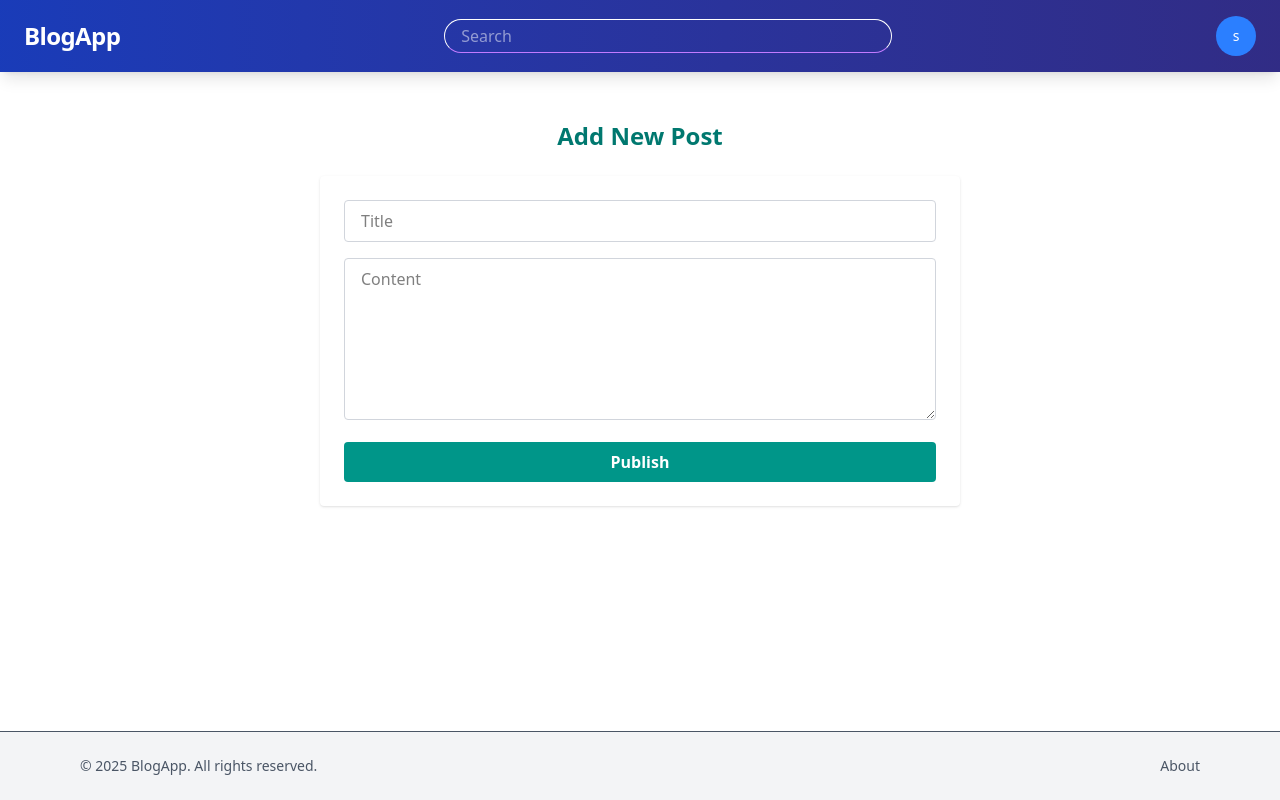
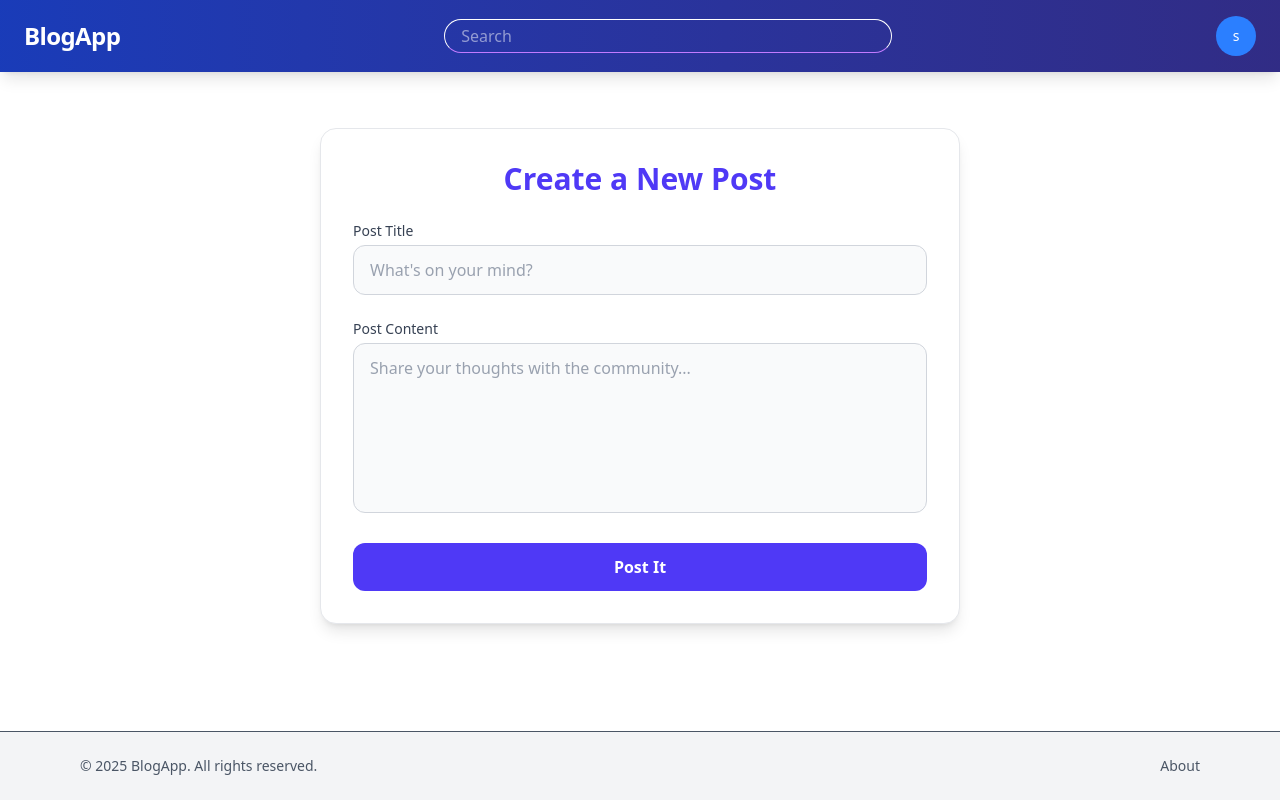
Before and after one commit to masudranam/story-house, a React (Vite) app: page /posts/create in a window 1280 px wide. Built offline with nearby package versions, Linux system fonts and the light colour scheme; sample sign-in values are in the browser's storage.

Commit message:
feat improve

```diff
--- a/src/components/Navbar.tsx
+++ b/src/components/Navbar.tsx
@@ -1,5 +1,5 @@
 import { useEffect, useRef, useState } from 'react';
-import { Link, useNavigate } from 'react-router-dom';
+import { Link, useLocation, useNavigate } from 'react-router-dom';
 import { useAuth } from '../context/AuthContext';
 
 const Navbar = () => {
@@ -8,6 +8,11 @@ const Navbar = () => {
   const navigate = useNavigate();
   const dropdownRef = useRef<HTMLDivElement>(null);
   const { user, logout} = useAuth();
+
+const location = useLocation();
+
+const hideSearchOnRoutes = ['/users/login', '/users/signup'];
+const shouldHideSearch = hideSearchOnRoutes.includes(location.pathname);
 
 
   useEffect(()=>{
@@ -48,7 +53,7 @@ const Navbar = () => {
           BlogApp
         </Link>
       </h1>
-
+      {!shouldHideSearch && (
         <input
         type='text'
         placeholder='Search'
@@ -56,6 +61,7 @@ const Navbar = () => {
         onChange={(e) => setInput(e.target.value)}
         className='w-full max-w-md px-4 py-1 border border-b-purple-400 rounded-full focus:outline-none focus:ring-2 focus:ring-blue-500'
         />
+      )}
 
       <div className="flex items-center space-x-6 caret-transparent">
 
--- a/src/pages/AddPost.tsx
+++ b/src/pages/AddPost.tsx
@@ -24,41 +24,53 @@ const AddPost = () => {
   };
 
   return (
-    <div className="max-w-2xl mx-auto mt-10 px-4">
-      <h2 className="text-2xl font-bold mb-6 text-center text-teal-700 caret-transparent">Add New Post</h2>
+  <div className="max-w-2xl mx-auto mt-12 px-4">
+    <div className="bg-white border border-gray-200 rounded-2xl shadow-lg p-6 sm:p-8">
+      <h2 className="text-2xl sm:text-3xl font-extrabold text-center text-indigo-600 mb-6">
+         Create a New Post
+      </h2>
 
-      <form onSubmit={handleSubmit} className="space-y-4 bg-white p-6 rounded shadow">
+      <form onSubmit={handleSubmit} className="space-y-6">
+        <div>
+          <label className="block text-sm font-medium text-gray-700 mb-1">Post Title</label>
           <input
             type="text"
-          placeholder="Title"
+            placeholder="What's on your mind?"
             value={title}
             onChange={e => setTitle(e.target.value)}
             required
-          className="w-full px-4 py-2 border border-gray-300 rounded focus:outline-none focus:ring-2 focus:ring-teal-500"
+            className="w-full px-4 py-3 text-gray-800 placeholder-gray-400 bg-gray-50 border border-gray-300 rounded-xl focus:ring-2 focus:ring-indigo-500 focus:outline-none"
           />
+        </div>
 
+        <div>
+          <label className="block text-sm font-medium text-gray-700 mb-1">Post Content</label>
           <textarea
-          placeholder="Content"
             rows={6}
+            placeholder="Share your thoughts with the community..."
             value={content}
             onChange={e => setContent(e.target.value)}
             required
-          className="w-full px-4 py-2 border border-gray-300 rounded focus:outline-none focus:ring-2 focus:ring-teal-500"
+            className="w-full px-4 py-3 text-gray-800 placeholder-gray-400 bg-gray-50 border border-gray-300 rounded-xl focus:ring-2 focus:ring-indigo-500 focus:outline-none resize-none"
           />
+        </div>
 
         <button
           type="submit"
           disabled={loading}
-          className={`w-full py-2 rounded text-white font-semibold transition ${loading
-            ? 'bg-teal-400 cursor-not-allowed'
-            : 'bg-teal-600 hover:bg-teal-700'
+          className={`w-full py-3 rounded-xl text-white font-semibold transition duration-200 ${
+            loading
+              ? 'bg-indigo-300 cursor-not-allowed'
+              : 'bg-indigo-600 hover:bg-indigo-700'
           }`}
         >
-          {loading ? 'Publishing...' : 'Publish'}
+          {loading ? 'Posting...' : ' Post It'}
         </button>
       </form>
     </div>
+  </div>
 );
-};
+}
+
 
 export default AddPost;
--- a/src/pages/Login.tsx
+++ b/src/pages/Login.tsx
@@ -4,6 +4,7 @@ import API from '../services/api';
 import TextInput from '../components/TextInput';
 
 import { useAuth } from '../context/AuthContext';
+import { toast } from 'react-hot-toast';
 
 
 const Login = () => {
@@ -31,7 +32,7 @@ const Login = () => {
       login(token, rememberMe);
       navigate('/profile');
     } catch {
-      alert('Login failed');
+      toast.error('Login failed');
     }
   };
 
--- a/src/pages/Settings.tsx
+++ b/src/pages/Settings.tsx
@@ -7,7 +7,7 @@ const inactive = 'bg-gray-100 text-gray-600 hover:bg-gray-200';
 
 const Settings = () => (
   <div className="max-w-xl mx-auto mt-8 p-6 bg-white rounded-2xl shadow-lg">
-    <h1 className="text-2xl font-semibold text-center text-gray-800 mb-8">Settings</h1>
+    <h1 className="text-2xl font-semibold text-center text-gray-800 mb-8 caret-transparent">Settings</h1>
 
     <div className="flex justify-center gap-4 mb-6">
       <NavLink
--- a/src/pages/postDetails.tsx
+++ b/src/pages/postDetails.tsx
@@ -81,7 +81,7 @@ const PostDetail = () => {
   };
 
   if (loading) {
-    <Loader />
+   return <Loader />
   }
 
   if (!post || error) {
@@ -98,8 +98,8 @@ const PostDetail = () => {
     <div className="max-w-2xl mx-auto mt-5 p-6 bg-white rounded-2xl shadow-lg space-y-6">
 
       <div>
-        <h1 className="text-2xl font-semibold text-gray-800 mb-2">{post.title}</h1>
-        <p className="text-sm text-gray-500">
+        <h1 className="text-2xl font-semibold text-gray-800 mb-2  caret-transparent">{post.title}</h1>
+        <p className="text-sm text-gray-500 caret-transparent">
           Posted by{' '}
           <Link
             to={`/profile/${post.authorId}`}
@@ -114,7 +114,7 @@ const PostDetail = () => {
       </div>
 
 
-      <div className="bg-gray-50 p-4 rounded-lg text-gray-800 leading-relaxed whitespace-pre-wrap">
+      <div className="bg-gray-50 p-4 rounded-lg text-gray-800 leading-relaxed whitespace-pre-wrap caret-transparent">
         {post.description}
       </div>
 
--- a/src/services/api.ts
+++ b/src/services/api.ts
@@ -11,15 +11,14 @@ API.interceptors.request.use(cfg =>{
   return cfg;
 })
 
-// API.interceptors.response.use(
-//   res => res,
-//   error => {
-//     console.log(error);
-//     if (error.response && error.response.status === 500) {
-//       localStorage.removeItem('token');
-//       window.location.href = '/login';
-//     }
-//     return Promise.reject(error);
-//   }
-// );
+API.interceptors.response.use(
+  res => res,
+  error => {
+    if (error.response && error.response.status === 500) {
+      localStorage.removeItem('token');
+      window.location.href = '/users/login';
+    }
+    return Promise.reject(error);
+  }
+);
 export default API;
```
Also changed, not shown: src/context/AuthContext.tsx (+10 -2 lines). Lines whose indentation alone changed are shown as unchanged.
